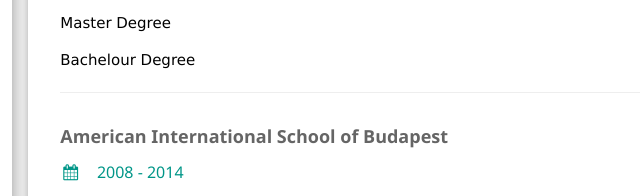
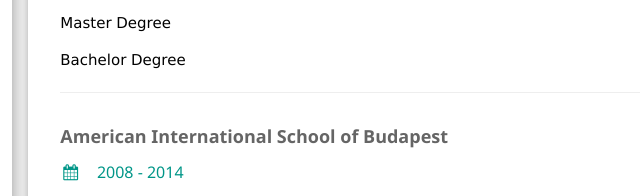
Before and after one commit to Skiziria/Skiziria.github.io, a plain HTML site: page index.html in a window 1280 px wide. Shown: the part 1384-1580 px from the top of the page, 409-1049 px from the left. Drawn offline with nearby package versions, Linux system fonts and the light colour scheme.

Commit message:
Final 1.2

```diff
--- a/index.html
+++ b/index.html
@@ -222,7 +222,7 @@ Practical and theoretical knowledge acquisition skills; Effective communication
                         <h5 class="w3-opacity"><b>Leeds Beckett University</b></h5>
                         <h6 class="w3-text-teal"><i class="fa fa-calendar fa-fw w3-margin-right"></i>2014 - <span class="w3-tag w3-teal w3-round">Current</span></h6>
                         <p>Master Degree</p>
-                        <p>Bachelour Degree</p>
+                        <p>Bachelor Degree</p>
                         <hr>
                     </div>
 
```
